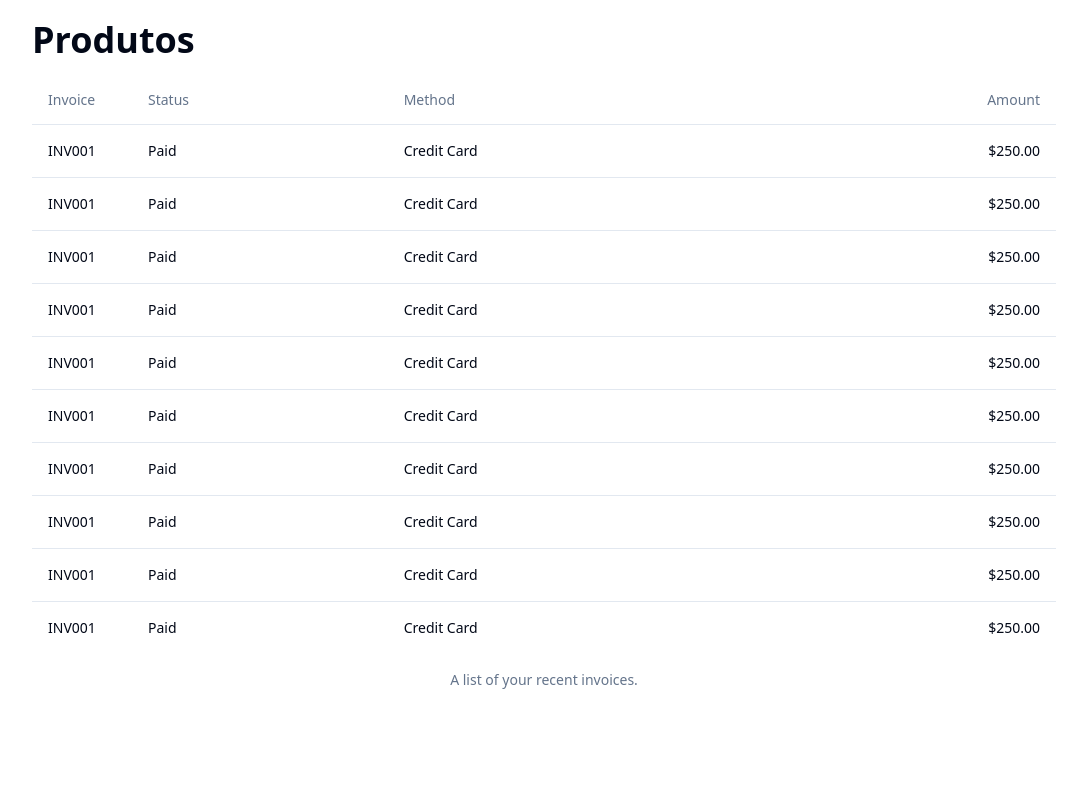
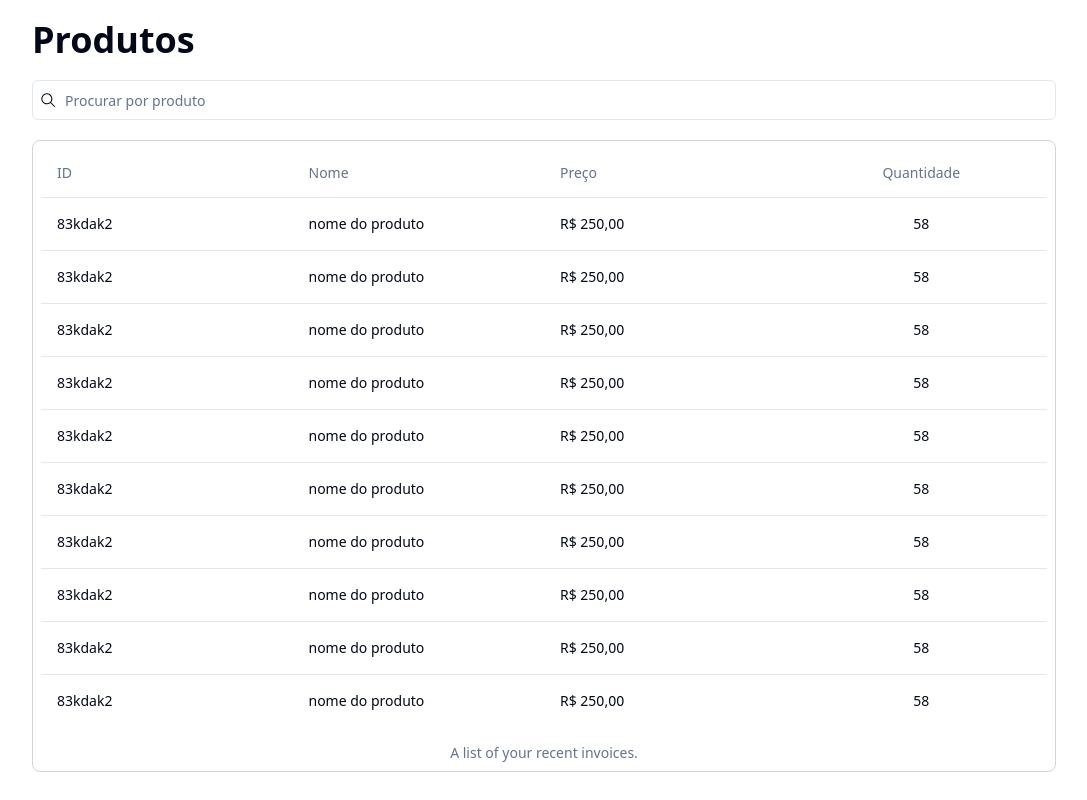
Before and after one commit to joaomariofm/verstand-onboarding, a React (Vite) app: page / in a window 1280 px wide. Shown: the whole page, without its empty margins (96-1183 px from the left). Built offline with nearby package versions, Linux system fonts and the light colour scheme.

Commit message:
adding input component

```diff
--- a/src/App.tsx
+++ b/src/App.tsx
@@ -1,3 +1,5 @@
+import { GoSearch } from "react-icons/go"
+import { Input } from "./components/ui/input"
 import {
 	Table,
 	TableHeader,
@@ -5,24 +7,32 @@ import {
 	TableRow,
 	TableHead,
 	TableBody,
-	TableCell
+	TableCell,
 } from "./components/ui/table"
 
 function App() {
   return (
 		<>
 			<div className="mt-5 max-w-5xl mx-auto">
+
 				<h1 className="text-4xl font-bold">Produtos</h1>
 
-				<div className="py-4">
+				<div className="py-5">
+					<div className="relative">
+						<GoSearch className="absolute h-[16px] w-[16px] left-2 top-1/2 transform -translate-y-1/2 top-text-zinc-500" />
+						<Input className="px-8" placeholder="Procurar por produto"/>
+					</div>
+				</div>
+
+				<div className="p-2 border border-zinc-300 rounded-lg">
 					<Table>
 
 						<TableHeader>
 							<TableRow>
-								<TableHead className="w-[100px]">Invoice</TableHead>
-								<TableHead>Status</TableHead>
-								<TableHead>Method</TableHead>
-								<TableHead className="text-right">Amount</TableHead>
+								<TableHead className="w-1/4">ID</TableHead>
+								<TableHead className="w-1/4">Nome</TableHead>
+								<TableHead className="w-1/4">Preço</TableHead>
+								<TableHead className="w-1/4 text-center">Quantidade</TableHead>
 							</TableRow>
 						</TableHeader>
 
@@ -30,10 +40,10 @@ function App() {
 							{
 								Array.from({ length: 10 }).map((_, i) => (
 									<TableRow key={i}>
-										<TableCell className="font-medium">INV001</TableCell>
-										<TableCell>Paid</TableCell>
-										<TableCell>Credit Card</TableCell>
-										<TableCell className="text-right">$250.00</TableCell>
+										<TableCell className="font-medium">83kdak2</TableCell>
+										<TableCell>nome do produto</TableCell>
+										<TableCell>R$ 250,00</TableCell>
+										<TableCell className="text-center">58</TableCell>
 									</TableRow>
 								))
 							}
--- /dev/null
+++ b/src/components/ui/input.tsx
@@ -0,0 +1,25 @@
+import * as React from "react"
+
+import { cn } from "@/lib/utils"
+
+export interface InputProps
+  extends React.InputHTMLAttributes<HTMLInputElement> {}
+
+const Input = React.forwardRef<HTMLInputElement, InputProps>(
+  ({ className, type, ...props }, ref) => {
+    return (
+      <input
+        type={type}
+        className={cn(
+          "flex h-10 w-full rounded-md border border-input bg-background px-3 py-2 text-sm ring-offset-background file:border-0 file:bg-transparent file:text-sm file:font-medium placeholder:text-muted-foreground focus-visible:outline-none focus-visible:ring-2 focus-visible:ring-ring focus-visible:ring-offset-2 disabled:cursor-not-allowed disabled:opacity-50",
+          className
+        )}
+        ref={ref}
+        {...props}
+      />
+    )
+  }
+)
+Input.displayName = "Input"
+
+export { Input }
```
